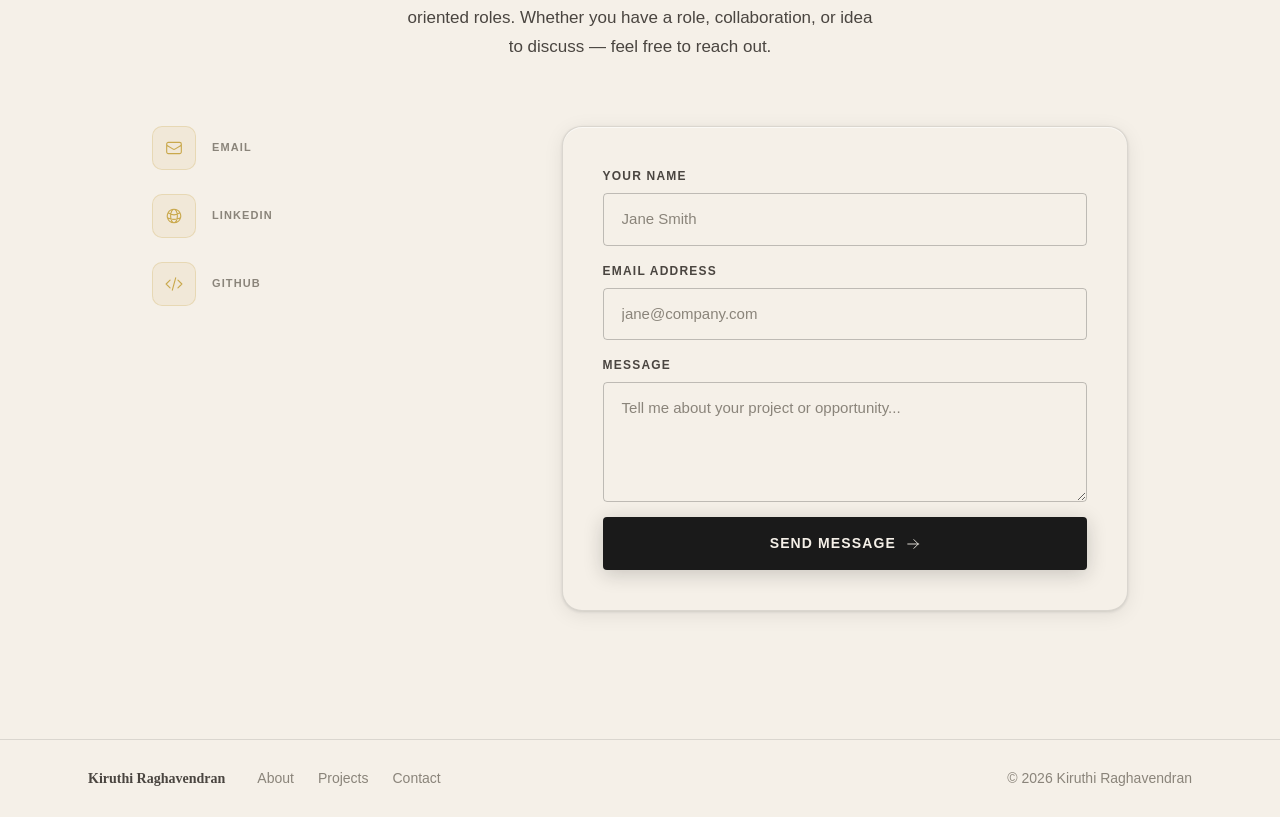
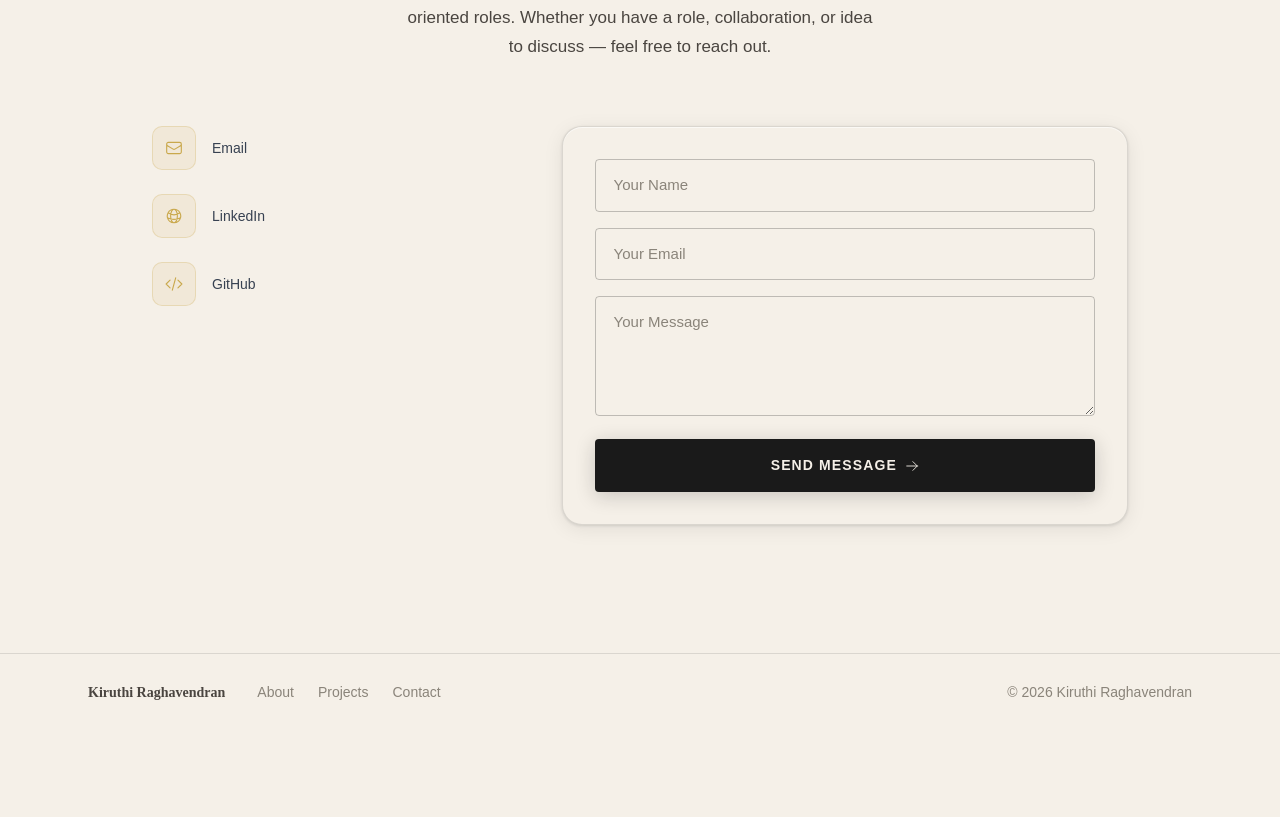
Before and after one commit to Akshayrr07/seraa-portfolio, a Next.js app: page / in a window 1280 px wide. Shown: the part 4269-5086 px from the top of the page. After the commit the page ends 5000 px from the top, so only its background shows below. Built offline with nearby package versions, Linux system fonts and the light colour scheme.

Commit message:
Made changes to the emailjs in the contact section

```diff
--- a/app/components/ContactSection.tsx
+++ b/app/components/ContactSection.tsx
@@ -2,6 +2,7 @@
 
 import React, { useState, useRef, useEffect } from 'react';
 import Icon from '@/components/ui/AppIcon';
+import emailjs from '@emailjs/browser';
 
 export default function ContactSection() {
   const [name, setName] = useState('');
@@ -29,16 +30,30 @@ export default function ContactSection() {
     return () => observer.disconnect();
   }, []);
 
-  const handleSubmit = async (e: React.FormEvent) => {
+  const handleSubmit = (e: React.FormEvent<HTMLFormElement>) => {
     e.preventDefault();
-    if (!name) { setError('Please enter your name.'); return; }
-    if (!email) { setError('Please enter your email address.'); return; }
-    if (!message) { setError('Please enter a message.'); return; }
+    setLoading(true);
     setError('');
-    setLoading(true);
-    await new Promise((r) => setTimeout(r, 1200));
+
+    const form = e.currentTarget;
+
+    emailjs
+      .sendForm(
+        'YOUR_SERVICE_ID',
+        'YOUR_TEMPLATE_ID',
+        form,
+        'YOUR_PUBLIC_KEY'
+      )
+      .then(() => {
+        setSubmitted(true);
         setLoading(false);
-    setSubmitted(true);
+        form.reset();
+      })
+      .catch((err) => {
+        console.error(err);
+        setError('Failed to send message. Please try again.');
+        setLoading(false);
+      });
   };
 
   return (
@@ -46,8 +61,8 @@ export default function ContactSection() {
       id="contact"
       ref={sectionRef}
       className="relative py-24 lg:py-32 overflow-hidden"
-      style={{ background: 'var(--stock)' }}>
-
+      style={{ background: 'var(--stock)' }}
+    >
       <div
         className="absolute top-0 left-0 right-0"
         style={{ height: '1px', background: 'rgba(26,26,26,0.1)' }}
@@ -73,7 +88,8 @@ export default function ContactSection() {
               color: 'var(--ink)',
               fontWeight: 700,
               marginBottom: '16px',
-            }}>
+            }}
+          >
             Let’s build something impactful.
             <br />
             <em style={{ color: 'var(--brass)', fontStyle: 'italic' }}>Let’s connect.</em>
@@ -87,7 +103,8 @@ export default function ContactSection() {
               color: 'var(--ink-muted)',
               maxWidth: '480px',
               margin: '0 auto',
-            }}>
+            }}
+          >
             I’m open to opportunities in software development and project-oriented roles.
             Whether you have a role, collaboration, or idea to discuss — feel free to reach out.
           </p>
@@ -95,33 +112,21 @@ export default function ContactSection() {
 
         <div className="grid lg:grid-cols-5 gap-12 items-start">
 
-          {/* Contact info */}
+          {/* Contact Info */}
           <div className="lg:col-span-2 space-y-6 reveal-fade delay-100">
             {[
-              {
-  icon: 'EnvelopeIcon',
-  label: 'Email',
-  // value: 'kiruthir2609@gmail.com',
-  href: 'mailto:kiruthir2609@gmail.com',
-},
-{
-  icon: 'GlobeAltIcon',
-  label: 'LinkedIn',
-  // value: 'linkedin.com/in/kiruthi-r-257132268',
-  href: 'https://www.linkedin.com/in/kiruthi-r-257132268',
-},
-{
-  icon: 'CodeBracketIcon',
-  label: 'GitHub',
-  // value: 'github.com/Kiruthiii',
-  href: 'https://github.com/Kiruthiii',
-},
+              { icon: 'EnvelopeIcon', label: 'Email', href: 'mailto:kiruthir2609@gmail.com' },
+              { icon: 'GlobeAltIcon', label: 'LinkedIn', href: 'https://www.linkedin.com/in/kiruthi-r-257132268' },
+              { icon: 'CodeBracketIcon', label: 'GitHub', href: 'https://github.com/Kiruthiii' },
             ].map((item) => (
               <a
                 key={item.label}
                 href={item.href}
+                target="_blank"
+                rel="noopener noreferrer"
                 className="flex items-center gap-4 group"
-                style={{ textDecoration: 'none' }}>
+                style={{ textDecoration: 'none' }}
+              >
                 <div
                   style={{
                     width: '44px',
@@ -132,27 +137,11 @@ export default function ContactSection() {
                     display: 'flex',
                     alignItems: 'center',
                     justifyContent: 'center',
-                    flexShrink: 0,
-                    transition: 'background 0.2s',
-                  }}>
-                  <Icon
-                    name={item.icon as 'EnvelopeIcon'}
-                    size={18}
-                    style={{ color: 'var(--brass)' } as React.CSSProperties}
-                  />
+                  }}
+                >
+                  <Icon name={item.icon as any} size={18} style={{ color: 'var(--brass)' } as React.CSSProperties} />
                 </div>
-                <div>
-                  <div
-                    className="font-sans font-semibold"
-                    style={{ fontSize: '11px', letterSpacing: '0.1em', textTransform: 'uppercase', color: 'var(--ink-faint)', marginBottom: '2px' }}>
-                    {item.label}
-                  </div>
-                  {/* <div
-                    className="font-sans"
-                    style={{ fontSize: '14px', color: 'var(--ink-muted)', fontWeight: 500 }}>
-                    {item.value}
-                  </div> */}
-                </div>
+                <span className="text-sm font-medium text-gray-700">{item.label}</span>
               </a>
             ))}
           </div>
@@ -160,129 +149,62 @@ export default function ContactSection() {
           {/* Form */}
           <div className="lg:col-span-3 reveal-up delay-200">
             {!submitted ? (
-              <div
-                className="paper-card"
-                style={{ borderRadius: '20px', padding: 'clamp(24px, 4vw, 40px)' }}>
+              <div className="paper-card" style={{ borderRadius: '20px', padding: '32px' }}>
                 <form onSubmit={handleSubmit}>
                   <div className="space-y-4">
 
-                    <div>
-                      <label
-                        htmlFor="contact-name"
-                        className="font-sans font-semibold"
-                        style={{ fontSize: '12px', letterSpacing: '0.1em', textTransform: 'uppercase', color: 'var(--ink-muted)', display: 'block', marginBottom: '8px' }}>
-                        Your Name
-                      </label>
                     <input
-                        id="contact-name"
+                      name="from_name"
                       type="text"
                       value={name}
                       onChange={(e) => setName(e.target.value)}
-                        placeholder="Jane Smith"
+                      placeholder="Your Name"
                       className="ink-input w-full"
-                        aria-required="true"
+                      required
                     />
-                    </div>
 
-                    <div>
-                      <label
-                        htmlFor="contact-email"
-                        className="font-sans font-semibold"
-                        style={{ fontSize: '12px', letterSpacing: '0.1em', textTransform: 'uppercase', color: 'var(--ink-muted)', display: 'block', marginBottom: '8px' }}>
-                        Email Address
-                      </label>
                     <input
-                        id="contact-email"
+                      name="from_email"
                       type="email"
                       value={email}
                       onChange={(e) => setEmail(e.target.value)}
-                        placeholder="jane@company.com"
+                      placeholder="Your Email"
                       className="ink-input w-full"
-                        aria-required="true"
+                      required
                     />
-                    </div>
 
-                    <div>
-                      <label
-                        htmlFor="contact-message"
-                        className="font-sans font-semibold"
-                        style={{ fontSize: '12px', letterSpacing: '0.1em', textTransform: 'uppercase', color: 'var(--ink-muted)', display: 'block', marginBottom: '8px' }}>
-                        Message
-                      </label>
                     <textarea
-                        id="contact-message"
+                      name="message"
                       value={message}
                       onChange={(e) => setMessage(e.target.value)}
-                        placeholder="Tell me about your project or opportunity..."
+                      placeholder="Your Message"
                       rows={4}
                       className="ink-input w-full"
-                        aria-required="true"
-                        style={{ resize: 'vertical' }}
+                      required
                     />
-                    </div>
 
-                    {error && (
-                      <p className="font-sans text-sm" style={{ color: '#C0392B' }}>
-                        {error}
-                      </p>
-                    )}
+                    {error && <p className="text-red-500 text-sm">{error}</p>}
 
                     <button
                       type="submit"
-                      className="btn-primary w-full"
                       disabled={loading}
-                      style={{
-                        marginTop: '8px',
-                        opacity: loading ? 0.7 : 1,
-                        cursor: loading ? 'wait' : 'pointer',
-                        display: 'flex',
-                        alignItems: 'center',
-                        justifyContent: 'center',
-                        gap: '10px',
-                      }}>
-                      {loading ? (
-                        <span>Sending...</span>
-                      ) : (
-                        <>
-                          <span>Send Message</span>
-                          <Icon name="ArrowRightIcon" size={14} style={{ color: 'inherit', position: 'relative', zIndex: 1 } as React.CSSProperties} />
-                        </>
-                      )}
+                      className="btn-primary w-full flex justify-center items-center gap-2"
+                    >
+                      {loading ? 'Sending...' : 'Send Message'}
+                      {!loading && <Icon name="ArrowRightIcon" size={14} />}
                     </button>
+
                   </div>
                 </form>
               </div>
             ) : (
-              <div
-                className="paper-card text-center"
-                style={{ borderRadius: '20px', padding: '48px' }}>
-                <div
-                  style={{
-                    width: '64px',
-                    height: '64px',
-                    borderRadius: '50%',
-                    background: 'rgba(201,168,76,0.12)',
-                    border: '2px solid rgba(201,168,76,0.3)',
-                    display: 'flex',
-                    alignItems: 'center',
-                    justifyContent: 'center',
-                    margin: '0 auto 20px',
-                  }}>
-                  <Icon name="CheckIcon" size={28} style={{ color: 'var(--brass)' } as React.CSSProperties} />
-                </div>
-                <h3
-                  className="font-serif mb-3"
-                  style={{ fontSize: '1.6rem', color: 'var(--ink)', fontWeight: 600 }}>
-                  Message sent!
-                </h3>
-                <p
-                  className="font-sans"
-                  style={{ fontSize: '15px', color: 'var(--ink-muted)', lineHeight: 1.7 }}>
-                  Thanks for reaching out. I&apos;ll get back to you within 24 hours.
-                </p>
+              <div className="text-center">
+                <h3 className="text-xl font-semibold">Message Sent!</h3>
+                <p className="text-gray-600 mt-2">I’ll get back to you soon.</p>
               </div>
             )}
           </div>
+
         </div>
       </div>
     </section>
```
Lines whose indentation alone changed are shown as unchanged.
